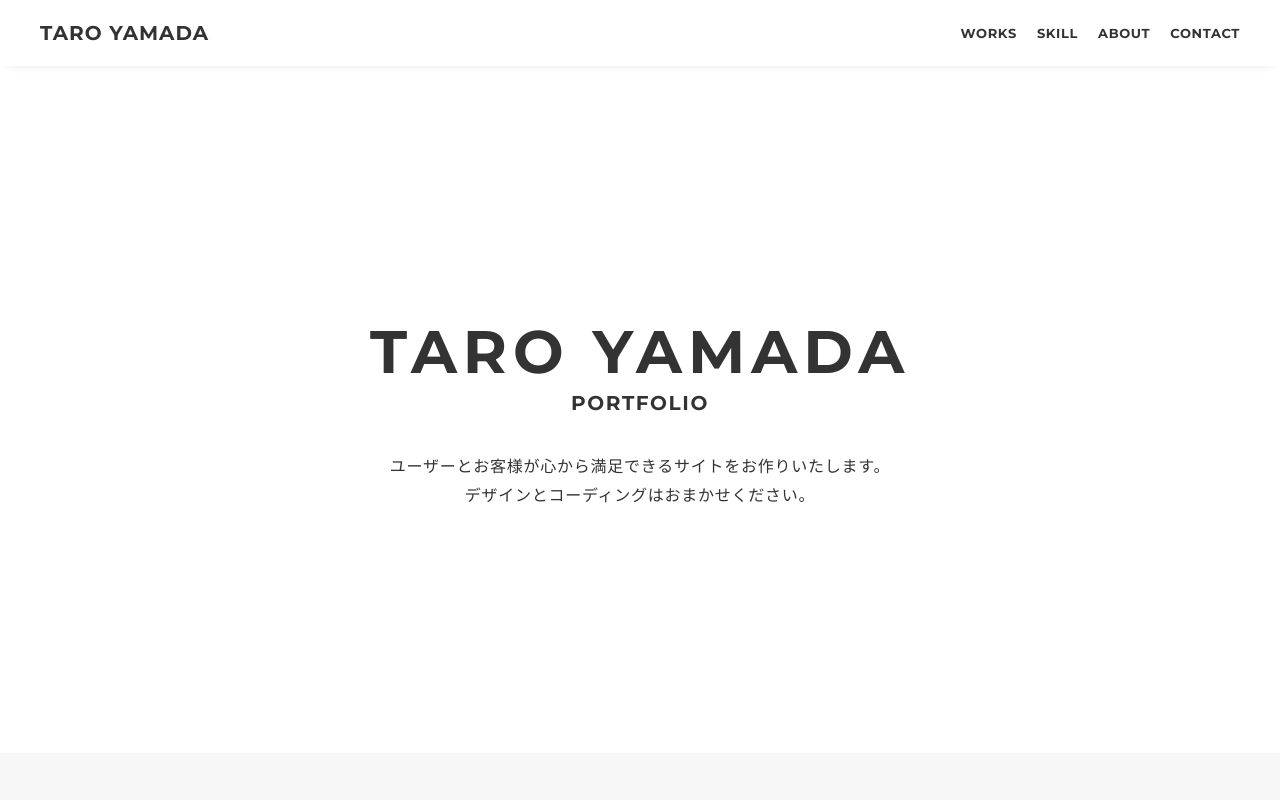
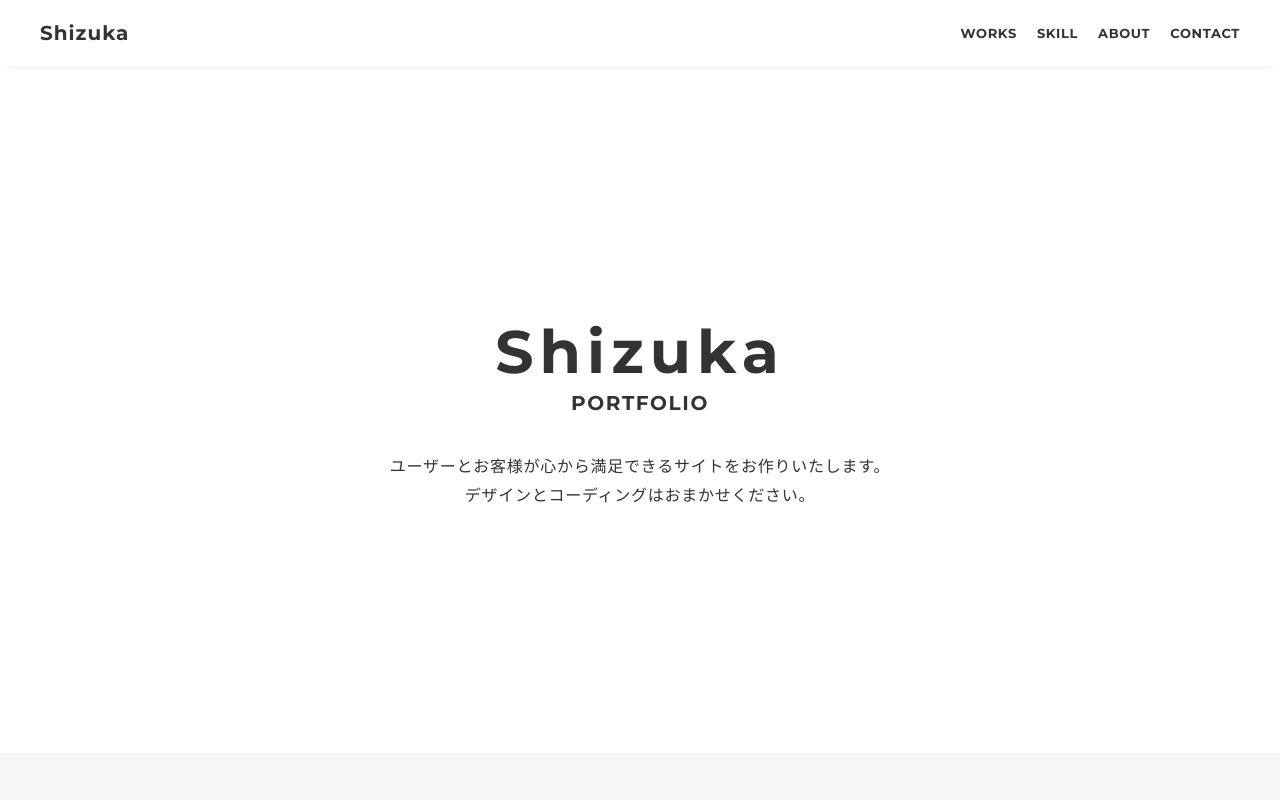
Before and after one commit to margarites/-portfolio, a plain HTML site: page index.html in a window 1280 px wide. Shown: the top 800 px of the page. Drawn offline with nearby package versions, Linux system fonts and the light colour scheme.

Commit message:
Update index.html

```diff
--- a/index.html
+++ b/index.html
@@ -8,7 +8,7 @@
   <meta property='og:url' content='URLが入る'>
   <meta property='og:description' content='TARO YAMADAのポートフォリオサイトです。'>
   <meta property="og:image" content="img/ogp.png">
-  <meta name="description" content="TARO YAMADAのポートフォリオサイトです" />
+  <meta name="description" content="Shizukaのポートフォリオサイトです" />
   <title>Shizuka ポートフォリオ</title>
   <link rel="preconnect" href="https://fonts.gstatic.com">
   <link href="https://fonts.googleapis.com/css2?family=Montserrat:wght@400;700&display=swap" rel="stylesheet">
@@ -26,7 +26,7 @@
     <header class="header ">
       <div class="container">
         <h1 class="header-logo">
-          <a href=".">TARO YAMADA</a>
+          <a href=".">Shizuka</a>
         </h1>
         <nav class="gnav">
           <ul class="gnav-list">
@@ -45,7 +45,7 @@
       <!-- mv -->
       <div class="mv">
         <div class="mv-container">
-          <p class="mv-title">TARO YAMADA</p>
+          <p class="mv-title">Shizuka</p>
           <p class="mv-subtitle">PORTFOLIO</p>
           <p class="mv-text">
             ユーザーとお客様が心から満足できる<br class="sp-only">サイトをお作りいたします。<br>
@@ -191,7 +191,7 @@
 
     <!-- footer -->
     <footer class="footer">
-      <div class="copyright">&copy;TARO YAMADA</div>
+      <div class="copyright">&copy;Shizuka</div>
     </footer>
     <!-- /footer -->
 
```
